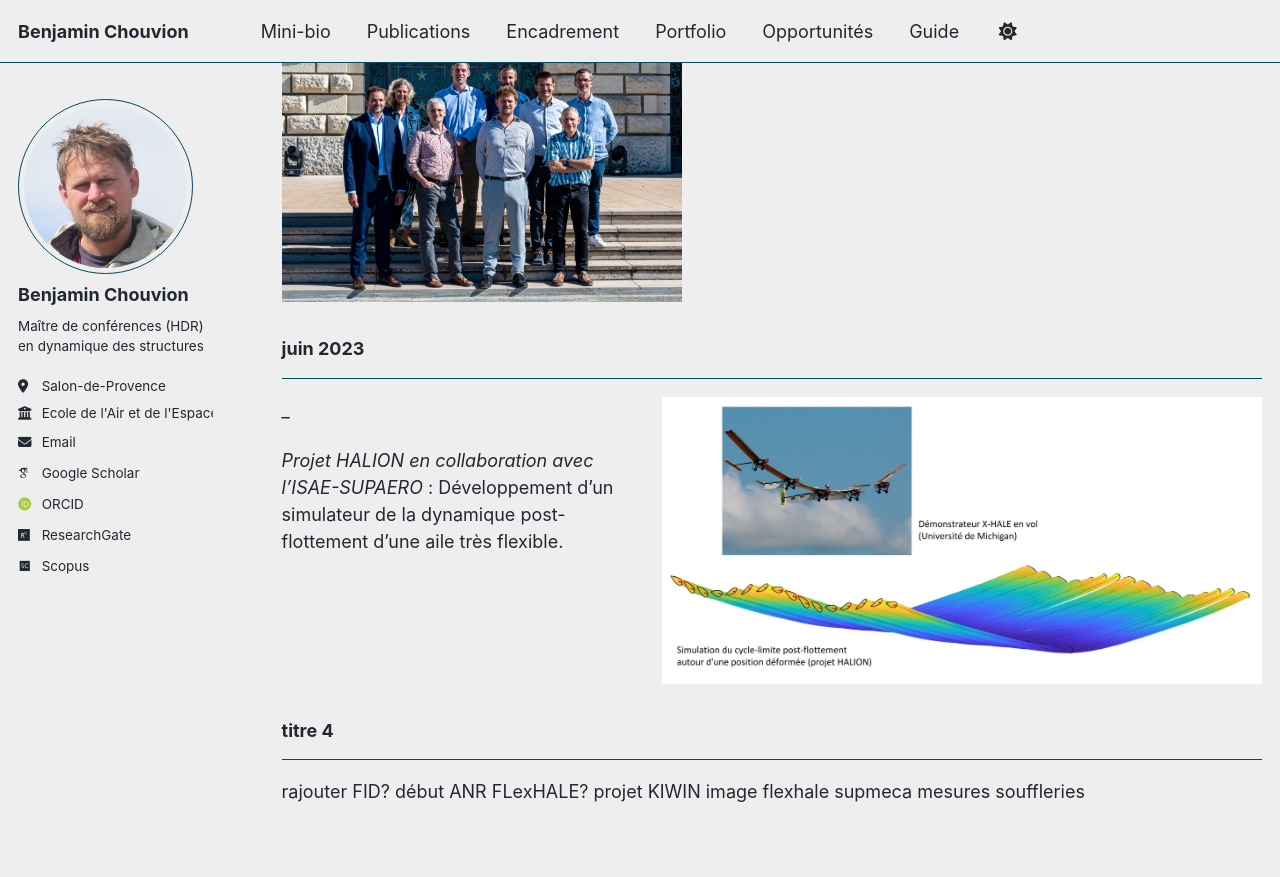
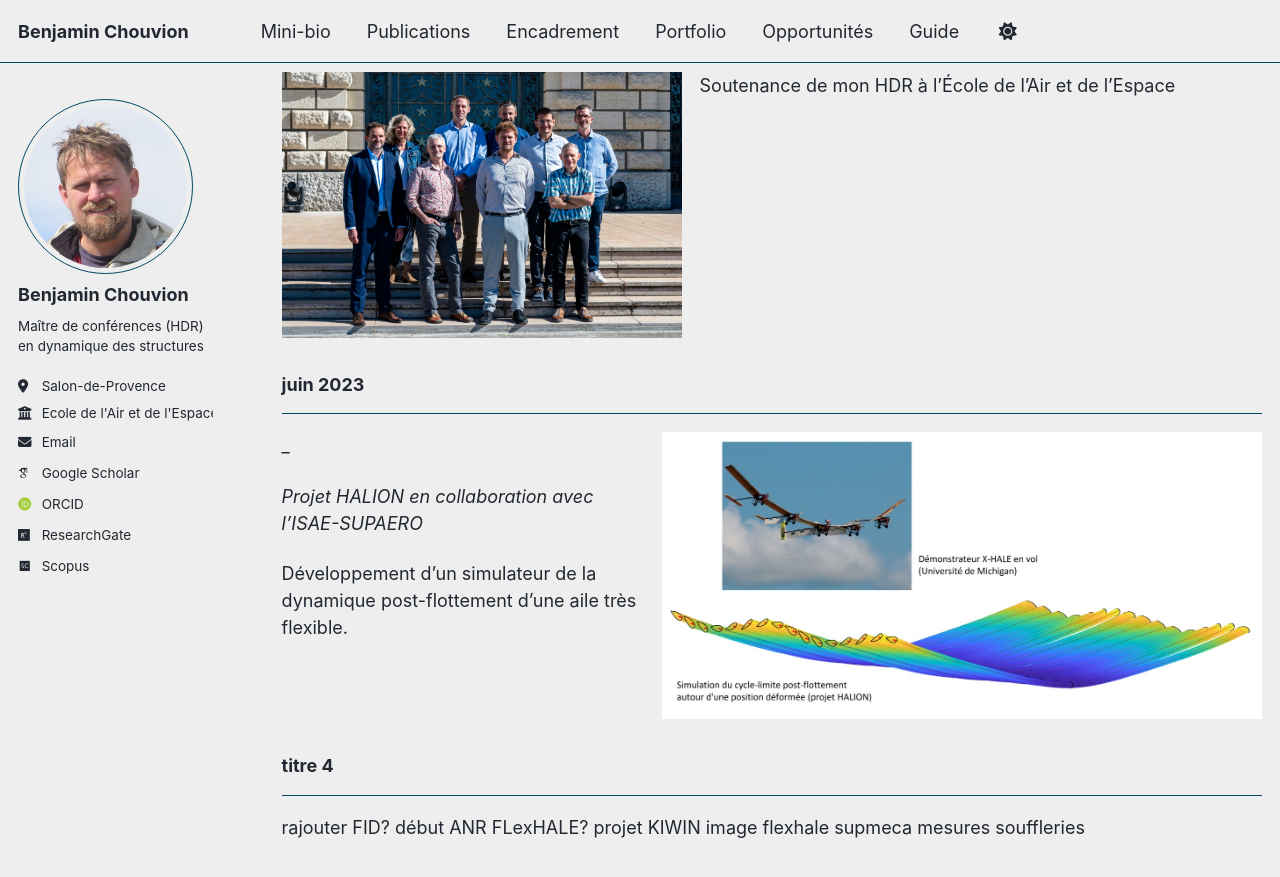
Before and after one commit to benjamin-chouvion/benjamin-chouvion.github.io, a Jekyll site: the page built from _pages/portfolio.md, in a window 1280 px wide and 900 px high, scrolled down 680 px. Shown: the top 877 px of the window. Built offline with Jekyll 4.4.1, drawn with Linux system fonts in a browser that asks for light colours; some web fonts are replaced; a script bundle is joined from its source files by our own code; library files that are not in the unit come from our copies.

Commit message:
Update portfolio.md

```diff
--- a/_pages/portfolio.md
+++ b/_pages/portfolio.md
@@ -7,9 +7,10 @@
 
 ### Septembre 2024
 ---
-![VIB2](/images/P1150959.JPG){: style="width:47%; display:inline-block; margin-right:5%"}
-![VIB1](/images/P1150963.JPG){: style="width:47%; display:inline-block;"}
+![VIB2](/images/P1150959.JPG){: style="width:45%; display:inline-block; margin-right:9%"}
+![VIB1](/images/P1150963.JPG){: style="width:45%; display:inline-block;"}
 **Projet VIBINTER en collaboration avec le CEA et l'ONERA**
+
 Caractérisation des vibrations aux interfaces de structures embarquées. Réalisation du montage expérimental et essais en vol.
 
 
@@ -24,7 +25,9 @@
 ---
 ![Projet Halion](/images/halion.jpg){: .align-right width="600px"}_
 
-_Projet HALION en collaboration avec l'ISAE-SUPAERO_ : Développement d'un simulateur de la dynamique post-flottement d'une aile très flexible.
+_Projet HALION en collaboration avec l'ISAE-SUPAERO_
+
+Développement d'un simulateur de la dynamique post-flottement d'une aile très flexible.
 
 <br style="clear: right;">
 
```
